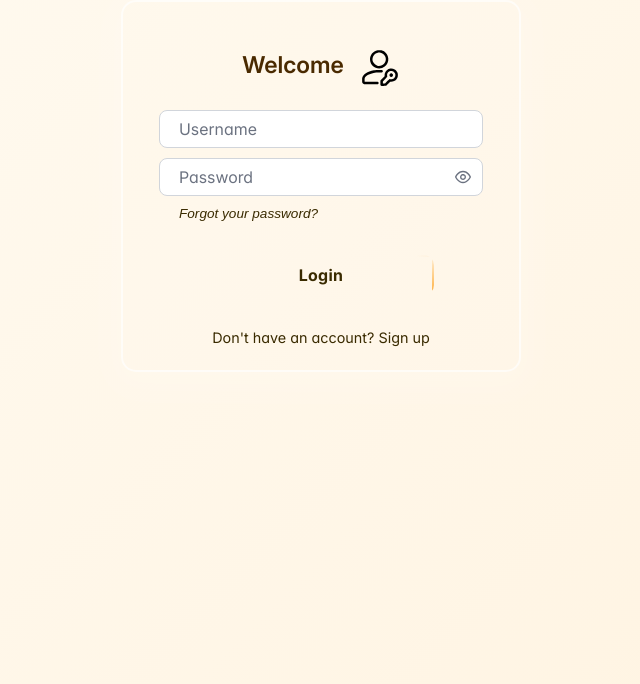
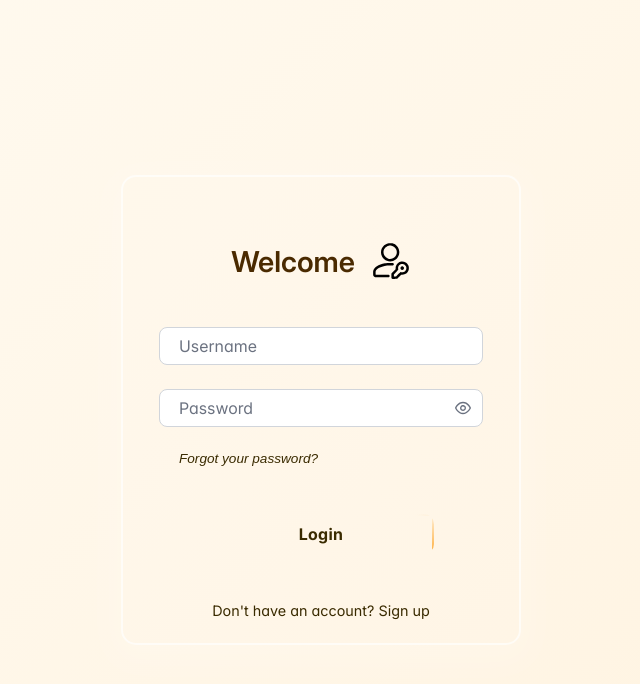
Before and after one commit to Ejsll03/Manejo_Frameworks, a React app in the folder Tarea1/frontend/: page / in a window 1280 px wide. Shown: the top 684 px of the page, without its empty margins (319-959 px from the left). Built offline with nearby package versions, Linux system fonts and the light colour scheme; the HTML template or start-up script is replaced by a standard one; a web font is replaced by a local one.

Commit message:
Refactor NewRecipe page styles and layout
Introduces a new 'new-recipe-page' class to better scope and control styles for the NewRecipe page, separating its layout from the generic login form. Adjusts spacing and alignment in Dashboard and Form components for improved UI consistency.

```diff
--- a/Tarea1/frontend/src/Components/Form/Form.css
+++ b/Tarea1/frontend/src/Components/Form/Form.css
@@ -89,7 +89,7 @@
 .form-links {
   display: flex;
   flex-direction: column;
-  gap: 0.5rem;
+  gap: 1rem;
   margin-top: 1rem;
   text-align: center;
 }
@@ -139,14 +139,18 @@
 }
 
 /* Estilos para diferentes variantes */
+.form-container.login,
+.form-container.register,
+.form-container.reset {
+  align-items: center; /* centrar verticalmente los formularios por defecto */
+}
+
 .form-container.login {
   background: var(--background-login);
 }
-
 .form-container.register {
   background: var(--background-register);
 }
-
 .form-container.reset {
   background: var(--background-reset);
 }
--- a/Tarea1/frontend/src/Page/Dashboard/Dashboard.css
+++ b/Tarea1/frontend/src/Page/Dashboard/Dashboard.css
@@ -21,7 +21,7 @@
 
 .view-controls {
   display: flex;
-  gap: 10px;
+  gap: 20px;
   align-items: center;
 }
 
@@ -35,7 +35,7 @@
 
 .page-actions {
   display: flex;
-  gap: 10px;
+  gap: 20px;
   align-items: center;
 }
 
--- a/Tarea1/frontend/src/Page/Recipes/NewRecipe.css
+++ b/Tarea1/frontend/src/Page/Recipes/NewRecipe.css
@@ -37,7 +37,7 @@
   width: 100%;
 }
 
-.form-card .form-form {
+.form-container.new-recipe-page .form-card .form-form {
   max-width: 760px; /* limit content width so inputs don't stretch too much */
   margin: 0 auto;
 }
@@ -85,36 +85,36 @@
 }
 
 /* Make the form sit higher on the page for this route */
-.form-container.login {
+.form-container.new-recipe-page {
   align-items: flex-start;
   padding-top: 2px !important;
   padding-bottom: 2px !important;
 }
 
 /* Reduce vertical spacing in the form so it fits better */
-.form-card .form-form {
+.form-container.new-recipe-page .form-card .form-form {
   gap: 10px;
 }
-.form-card .form-title {
+.form-container.new-recipe-page .form-card .form-title {
   font-size: 1.45rem;
   margin-bottom: 6px;
 }
 
 /* Remove extra top margin in header only for this card */
-.form-container.login .form-card.new-recipe-card {
+.form-container.new-recipe-page .form-card.new-recipe-card {
   margin-top: 0 !important;
 }
-.form-container.login .form-header {
+.form-container.new-recipe-page .form-header {
   margin-top: 6px !important;
   margin-bottom: 6px !important;
 }
 
 /* lift the card a bit more on large screens */
 @media (min-width: 900px) {
-  .form-container.login .form-card.new-recipe-card {
+  .form-container.new-recipe-page .form-card.new-recipe-card {
     margin-top: -28px !important;
   }
-  .form-container.login {
+  .form-container.new-recipe-page {
     padding-top: 0 !important;
   }
 }
--- a/Tarea1/frontend/src/Page/Recipes/NewRecipe.jsx
+++ b/Tarea1/frontend/src/Page/Recipes/NewRecipe.jsx
@@ -69,7 +69,7 @@ export default function NewRecipe() {
   };
 
   return (
-    <div className={`form-container login`}>
+    <div className={`form-container login new-recipe-page`}>
       <Card className="form-card new-recipe-card">
         <div className="form-header">
           <h2 className="form-title">Nueva Receta</h2>
```
